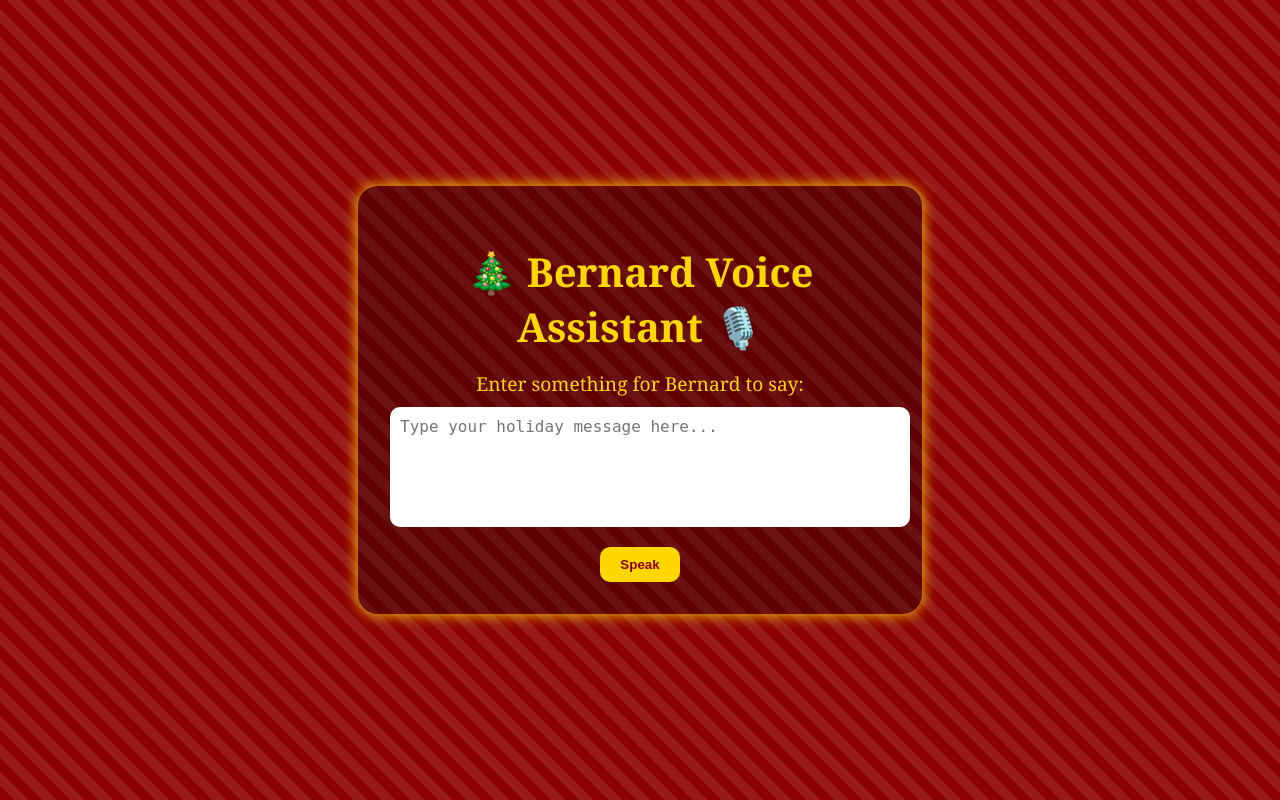
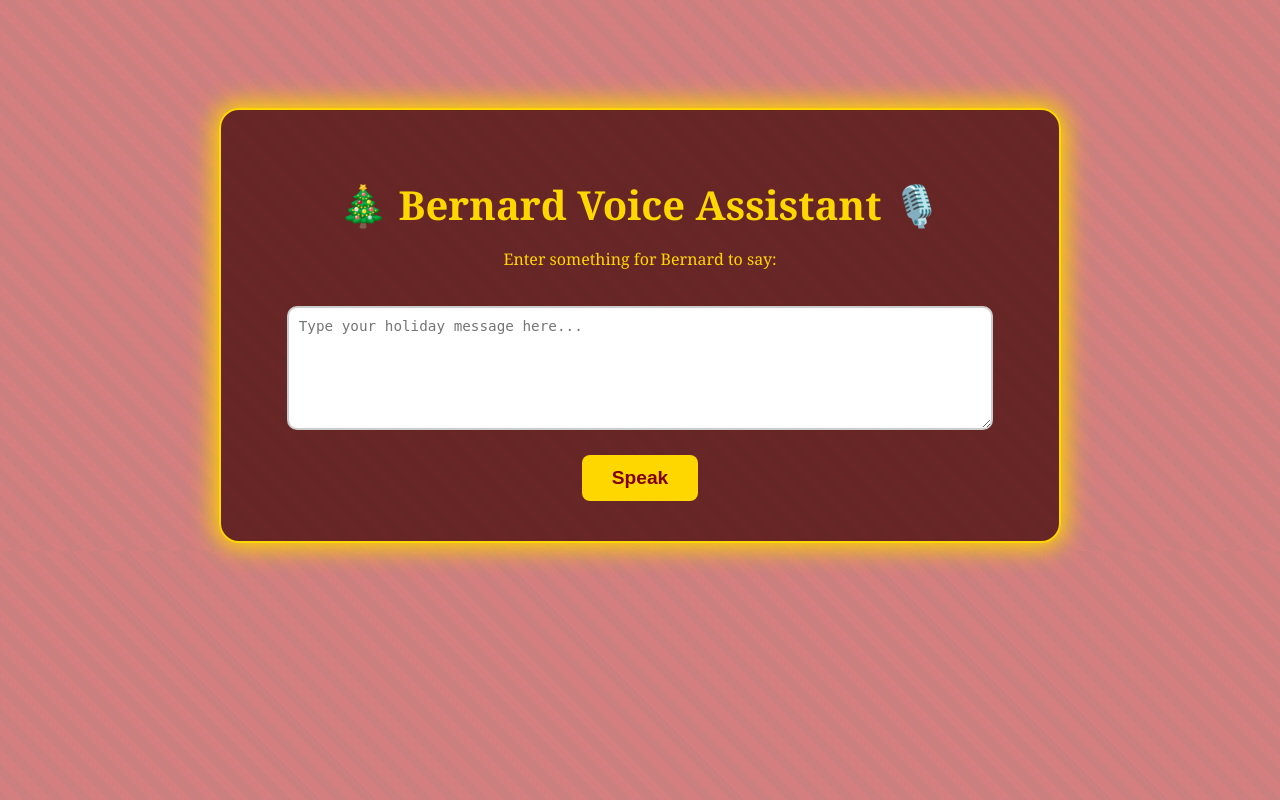
Before and after one commit to redsleigh/bernard-voice, a Flask app: page / in a window 1280 px wide. Run offline with Flask 3, Linux system fonts and the light colour scheme.

Commit message:
Update background with 50% transparent festive stripes

```diff
--- a/templates/index.html
+++ b/templates/index.html
@@ -1,101 +1,95 @@
 <!DOCTYPE html>
 <html lang="en">
 <head>
-  <meta charset="UTF-8" />
-  <meta name="viewport" content="width=device-width, initial-scale=1.0"/>
+  <meta charset="UTF-8">
   <title>Bernard Voice Assistant</title>
   <style>
     body {
-      background-color: #8B0000;
+      background: repeating-linear-gradient(
+        45deg,
+        rgba(170, 0, 0, 0.5),
+        rgba(170, 0, 0, 0.5) 10px,
+        rgba(153, 0, 0, 0.5) 10px,
+        rgba(153, 0, 0, 0.5) 20px
+      );
+      font-family: 'Georgia', serif;
       color: gold;
-      font-family: "Georgia", serif;
-      margin: 0;
-      padding: 0;
-      display: flex;
-      justify-content: center;
-      align-items: center;
-      height: 100vh;
-      background-image: repeating-linear-gradient(45deg, transparent, transparent 10px, rgba(255,255,255,0.1) 10px, rgba(255,255,255,0.1) 20px);
+      text-align: center;
+      padding-top: 100px;
     }
 
     .container {
-      background: rgba(0, 0, 0, 0.3);
-      padding: 2rem;
+      background-color: rgba(60, 0, 0, 0.7);
+      border: 2px solid gold;
       border-radius: 20px;
-      text-align: center;
-      box-shadow: 0 0 15px gold;
-      max-width: 500px;
-      width: 90%;
+      padding: 40px;
+      width: 60%;
+      margin: auto;
+      box-shadow: 0 0 25px 5px gold;
     }
 
     h1 {
-      font-size: 2.5rem;
-      margin-bottom: 1rem;
-    }
-
-    label {
-      font-size: 1.2rem;
+      font-size: 2.5em;
+      margin-bottom: 10px;
     }
 
     textarea {
-      width: 100%;
+      width: 90%;
       height: 100px;
-      margin-top: 10px;
+      margin-top: 20px;
+      font-size: 1.1em;
       padding: 10px;
       border-radius: 10px;
-      border: none;
-      font-size: 1rem;
-      resize: none;
+      border: 2px solid #ccc;
     }
 
     button {
-      margin-top: 15px;
-      padding: 10px 20px;
+      margin-top: 20px;
+      padding: 12px 30px;
+      font-size: 1.2em;
       background-color: gold;
-      color: #8B0000;
+      color: maroon;
+      border: none;
+      border-radius: 8px;
+      cursor: pointer;
       font-weight: bold;
-      border: none;
-      border-radius: 10px;
-      cursor: pointer;
     }
 
     button:hover {
-      background-color: #ffd700;
+      background-color: darkorange;
     }
   </style>
 </head>
 <body>
   <div class="container">
     <h1>🎄 Bernard Voice Assistant 🎙️</h1>
-    <label for="text">Enter something for Bernard to say:</label><br/>
-    <textarea id="text" placeholder="Type your holiday message here..."></textarea><br/>
-    <button onclick="speak()">Speak</button>
-    <audio id="audio" controls style="display:none;"></audio>
+    <p>Enter something for Bernard to say:</p>
+    <textarea id="textInput" placeholder="Type your holiday message here..."></textarea><br>
+    <button onclick="sendText()">Speak</button>
+    <audio id="audioPlayer" style="margin-top: 20px;" controls hidden></audio>
   </div>
 
   <script>
-    function speak() {
-      const text = document.getElementById("text").value;
-      fetch("/speak", {
+    async function sendText() {
+      const text = document.getElementById("textInput").value;
+      if (!text.trim()) return;
+
+      const response = await fetch("/speak", {
         method: "POST",
-        headers: {
-          "Content-Type": "application/json"
-        },
-        body: JSON.stringify({ text: text })
-      })
-      .then(response => {
-        if (!response.ok) throw new Error("Speech failed");
-        return response.blob();
-      })
-      .then(blob => {
-        const audio = document.getElementById("audio");
-        audio.src = URL.createObjectURL(blob);
-        audio.style.display = "block";
-        audio.play(); // Auto playback
-      })
-      .catch(error => {
-        alert("Error: " + error.message);
+        headers: { "Content-Type": "application/json" },
+        body: JSON.stringify({ text })
       });
+
+      if (response.ok) {
+        const blob = await response.blob();
+        const audioUrl = URL.createObjectURL(blob);
+        const player = document.getElementById("audioPlayer");
+        player.src = audioUrl;
+        player.hidden = false;
+        player.play();
+      } else {
+        alert("Error generating voice.");
+      }
     }
   </script>
 </body>
```
